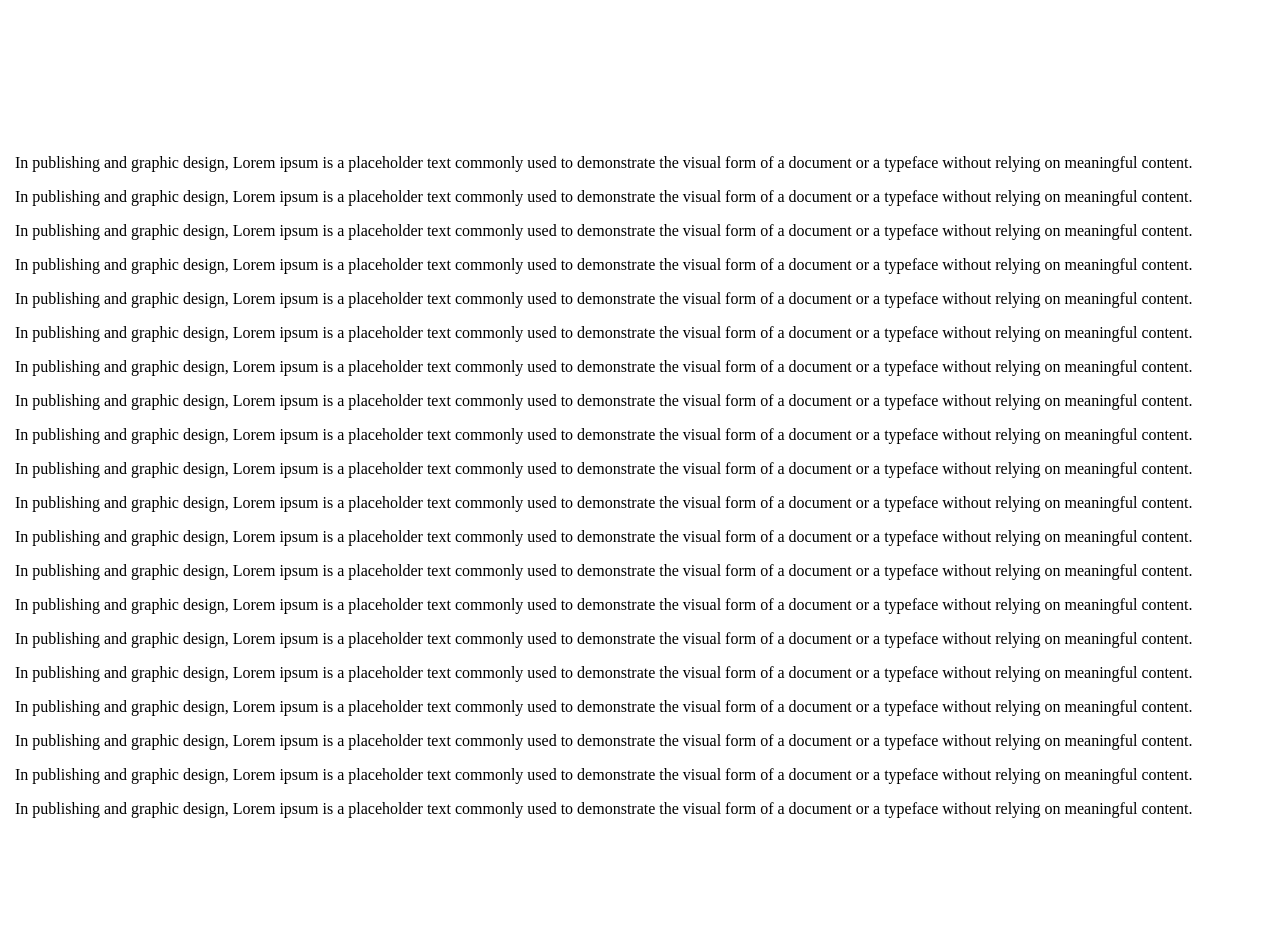
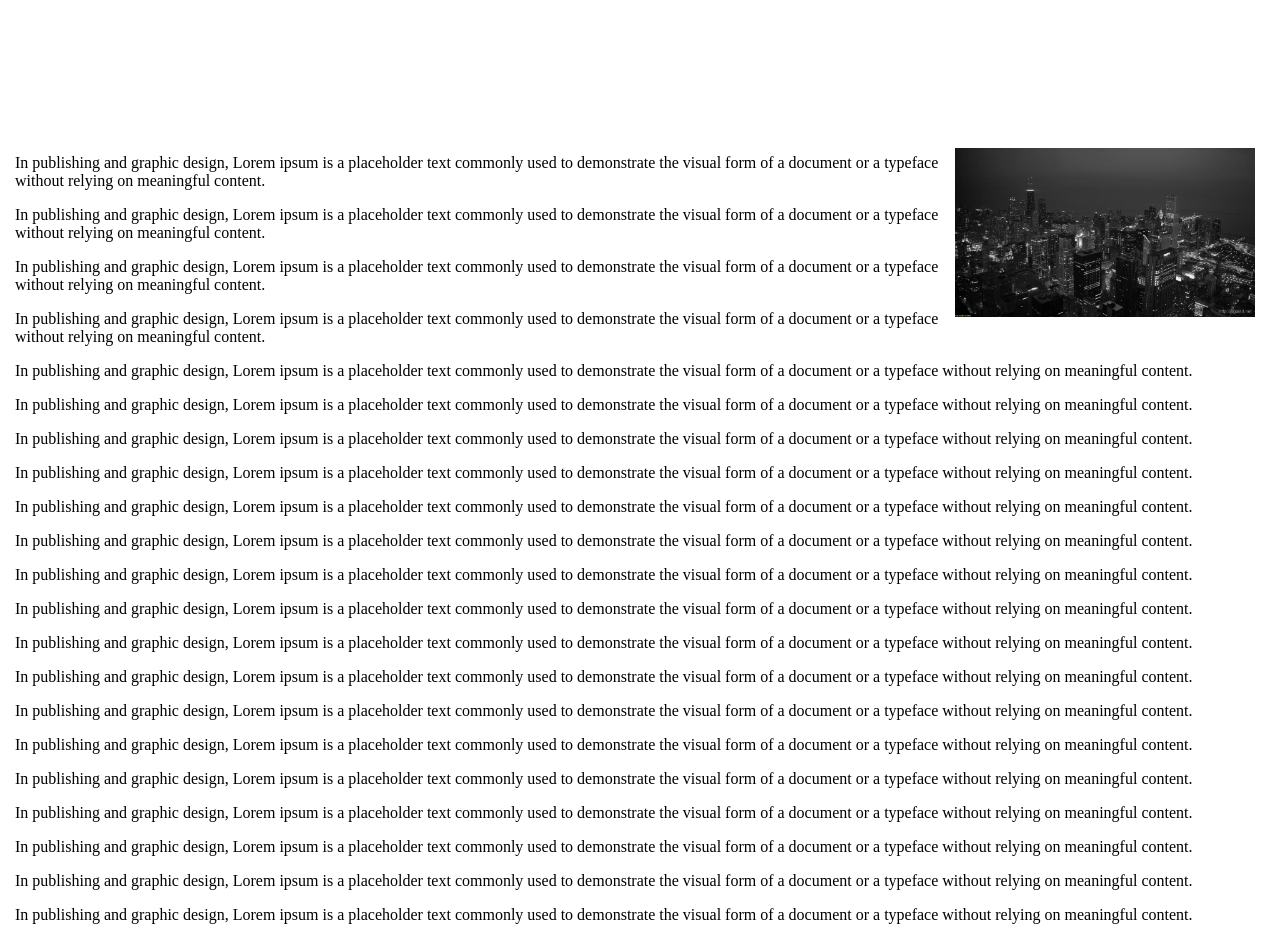
Before and after one commit to IT-Cluster-Academy-FWD/fwdo-2-positioning, a plain HTML site: page index.html in a window 1280 px wide. Shown: the part 1200-2133 px from the top of the page. Drawn offline with Linux system fonts and the light colour scheme.

Commit message:
Positioning finish

```diff
--- a/css/style.css
+++ b/css/style.css
@@ -154,3 +154,11 @@ body {
   width: 100%;
   height: auto;
 }
+
+.main-content-floating-image {
+  max-width: 300px;
+  width: 100%;
+  float: right;
+  padding: 10px;
+  padding-left: 0;
+}
--- a/index.html
+++ b/index.html
@@ -50,6 +50,8 @@
         </span>
       </div>
     </div>
+
+    <img class="main-content-floating-image" src="img/cityscape.jpg" alt="City in dark picture">
     <p>In publishing and graphic design, Lorem ipsum is a placeholder text commonly used to demonstrate the visual form
       of a document or a typeface without relying on meaningful content.</p>
     <p>In publishing and graphic design, Lorem ipsum is a placeholder text commonly used to demonstrate the visual form
```
